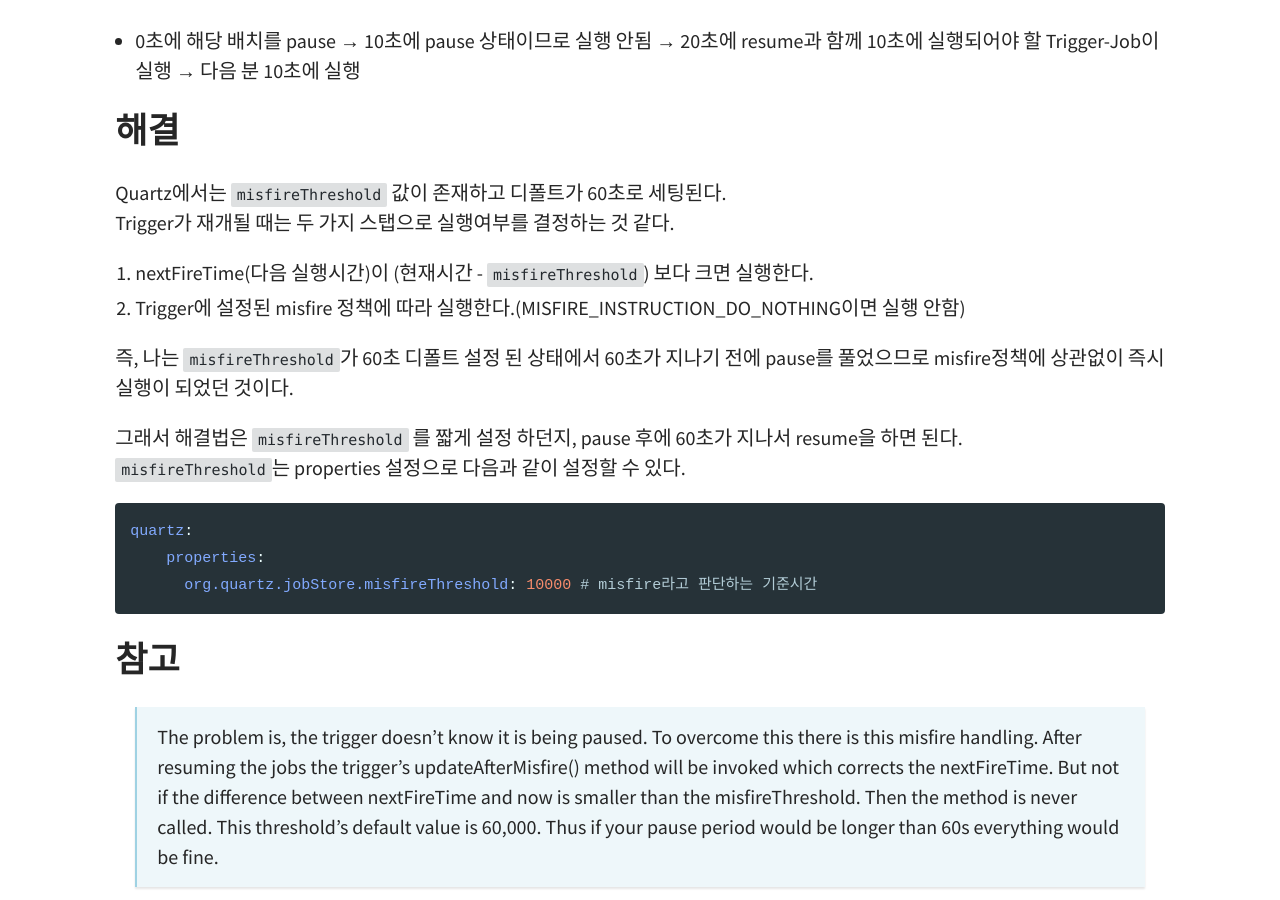
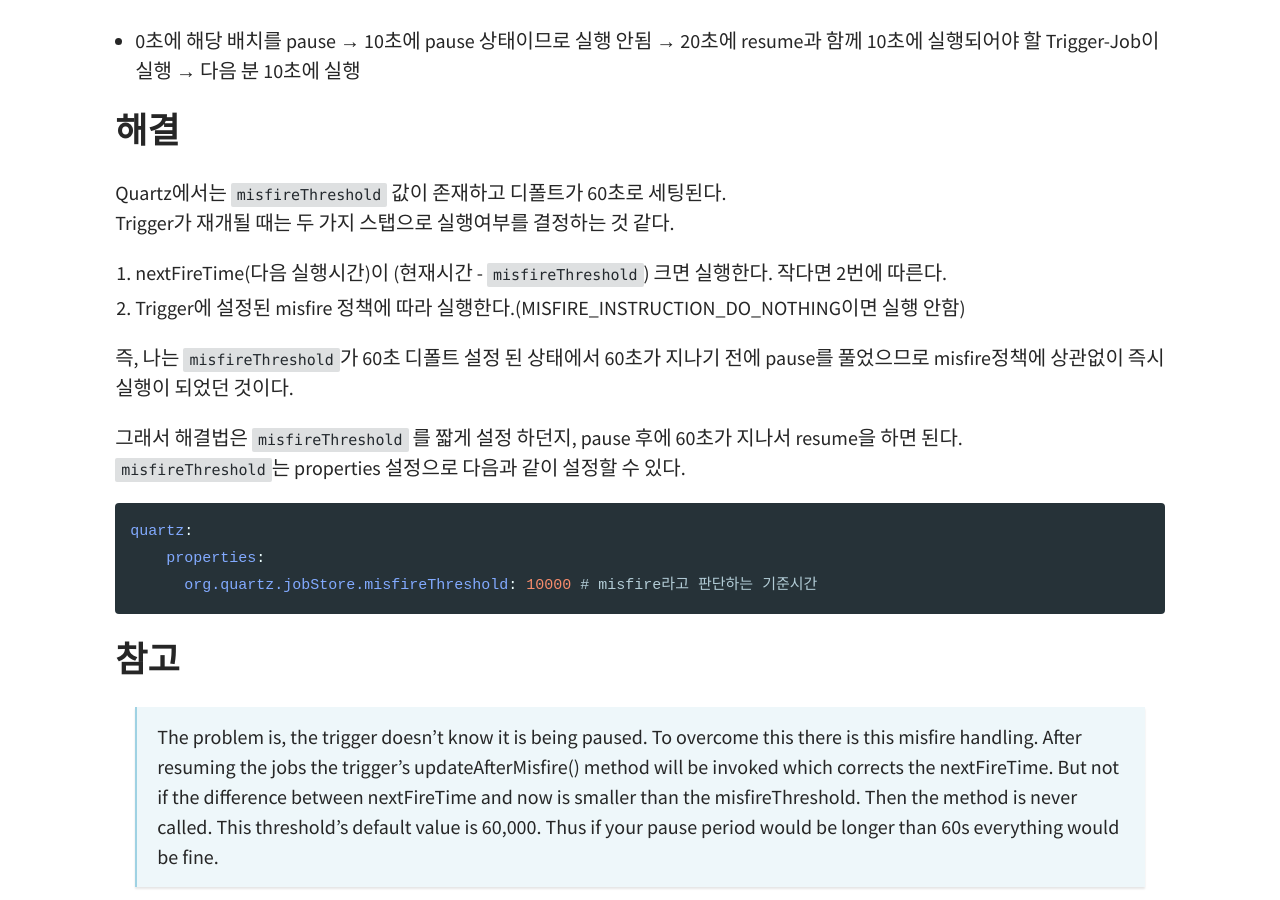
Before and after one commit to swampwar/swampwar.github.io, a Jekyll site: the page built from _posts/2020/2020-03-05-Quartz misfireThreshold.md, in a window 1280 px wide and 900 px high, scrolled down 1253 px. Built offline with Jekyll 4.4.1, drawn with Linux system fonts in a browser that asks for light colours.

Commit message:
쿼츠 misfireThreshold 포스팅

```diff
--- a/_posts/2020/2020-03-05-Quartz misfireThreshold.md
+++ b/_posts/2020/2020-03-05-Quartz misfireThreshold.md
@@ -36,7 +36,7 @@ public void resume(TriggerKey triggerkey) throws SchedulerException {
 ## 해결
 Quartz에서는 `misfireThreshold` 값이 존재하고 디폴트가 60초로 세팅된다.
 Trigger가 재개될 때는 두 가지 스탭으로 실행여부를 결정하는 것 같다.
-1. nextFireTime(다음 실행시간)이 (현재시간 - `misfireThreshold`) 보다 크면 실행한다.
+1. nextFireTime(다음 실행시간)이 (현재시간 - `misfireThreshold`) 크면 실행한다. 작다면 2번에 따른다.
 2. Trigger에 설정된 misfire 정책에 따라 실행한다.(MISFIRE_INSTRUCTION_DO_NOTHING이면 실행 안함)
 
 즉, 나는 `misfireThreshold`가 60초 디폴트 설정 된 상태에서 60초가 지나기 전에 pause를 풀었으므로 misfire정책에 상관없이 즉시 실행이 되었던 것이다.
```
